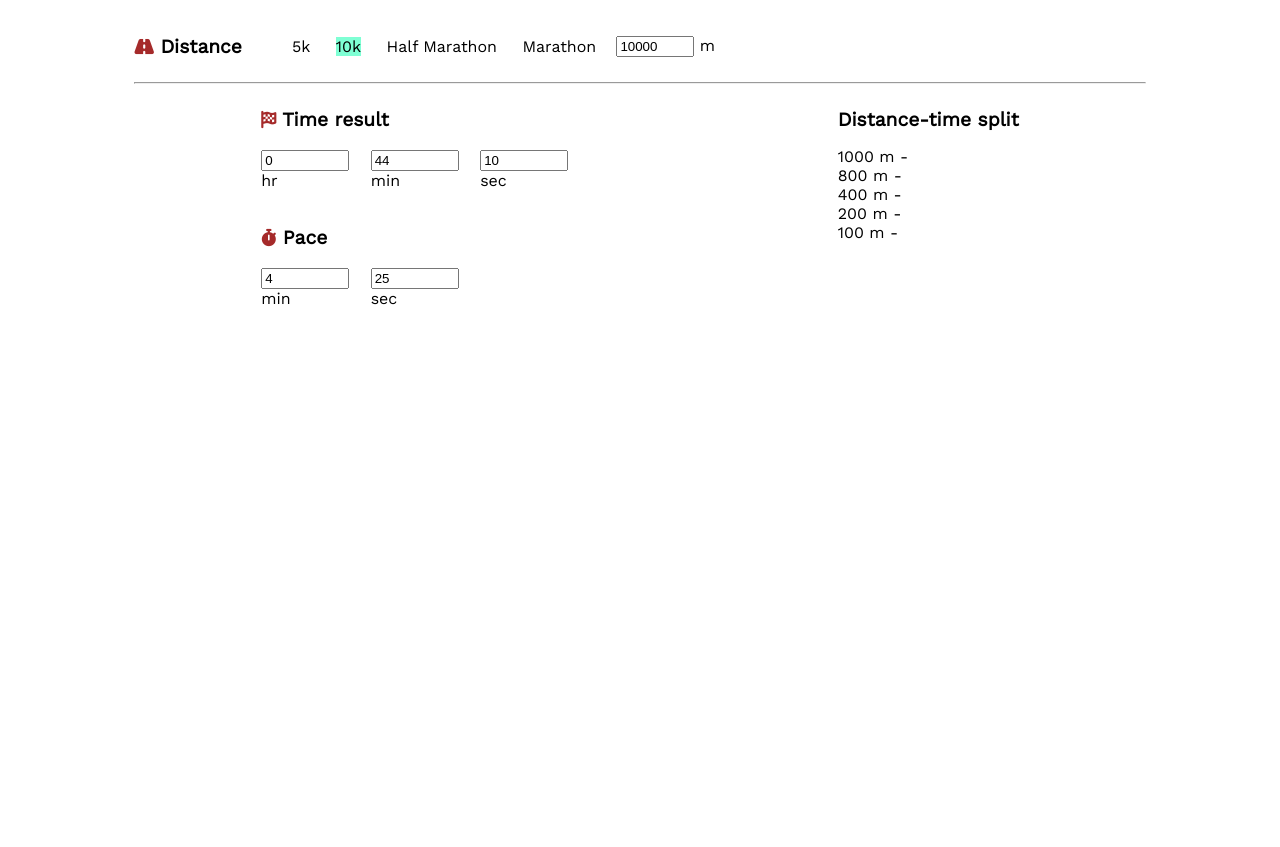
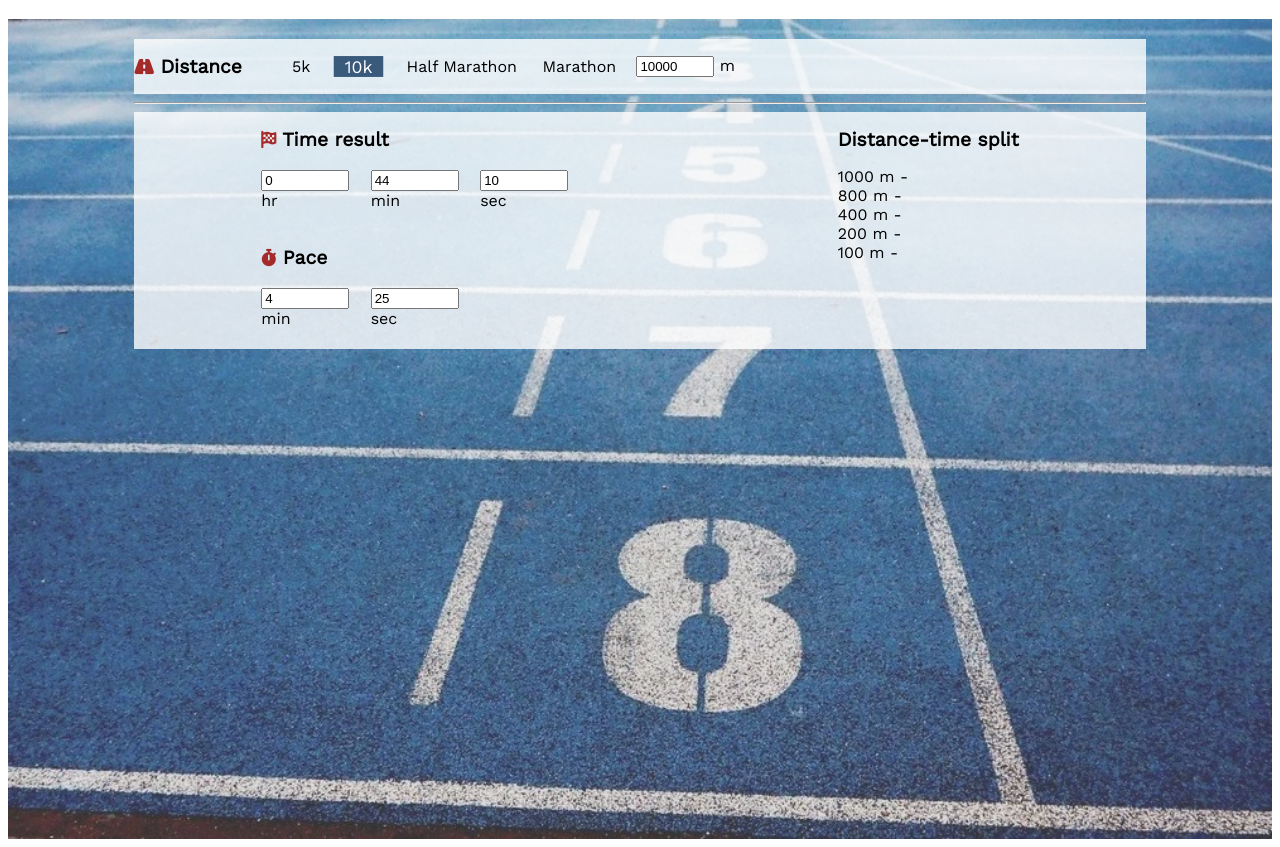
Before and after one commit to e-kai00/pace-calculator, a plain HTML site: page index.html in a window 1280 px wide. Shown: the part 97-944 px from the top of the page. Before the commit the page ends 800 px from the top, so only its background shows below. Drawn offline with nearby package versions, Linux system fonts and the light colour scheme.

Commit message:
Add background image and style distance and user choice areas

```diff
--- a/assets/css/style.css
+++ b/assets/css/style.css
@@ -19,8 +19,17 @@ h2 {
     font-size: 120%;
 }
 
-header p, header h1 {
-   margin-left: 2%;
+header p,
+header h1 {
+    margin-left: 2%;
+}
+
+section {
+    background: url(../images/track.webp);
+    background-size: cover;
+    background-position: center;
+    min-height: 100vh;
+    padding-top: 20px;
 }
 
 .main-area {
@@ -34,15 +43,18 @@ header p, header h1 {
 .distance-area {
     display: flex;
     flex-direction: row;
+    background-color: rgba(255, 255, 255, 0.8);
 }
 
-.distance-area label, .distance-area ul {
+.distance-area label,
+.distance-area ul {
     align-self: center;
 }
 
-.distance-area label{
+.distance-area label {
     margin-left: 1%;
 }
+
 .distance-area input {
     width: 70px;
 }
@@ -53,14 +65,21 @@ header p, header h1 {
     margin: 0 10px;
 }
 
-.active, .distance-item:hover {
-    background-color: aquamarine;
+.active,
+.distance-item:hover {
+    background-color: #3A5A7C;
+    transform: scale(1.1);
+    color: #ffffff;
+    padding: 0 10px;
+
+
 }
+
 
 /* user choice area */
 
-#user-choice input {
-    display: inline-block;                         /* code from  stackOverflow discussion */
+#user-choice input {                /* code from  stackOverflow discussion */
+    display: inline-block;
     width: 6em;
     position: relative;
     top: -3em;
@@ -71,7 +90,11 @@ header p, header h1 {
     width: 6em;
     margin-right: .5em;
     padding-top: 1.5em;
-  }
+}
+
+.wrap {
+    background-color: rgba(255, 255, 255, 0.8);
+}
 
 
 /* splits area */
--- a/index.html
+++ b/index.html
@@ -14,6 +14,7 @@
         <p>logo</p>
         <h1>Running Pace Calculator</h1>
     </header>
+    <section>
     <div class="main-area">
         <div class="distance-area">
             <span>
@@ -67,6 +68,7 @@
             </div>
         </div>
     </div>
+    </section>
 
     <script src="https://kit.fontawesome.com/624b5d3773.js" crossorigin="anonymous"></script>
     <script src="assets/js/script.js"></script>
```
Also changed, not shown: assets/images/running-track.webp (added), assets/images/track.webp (added).
